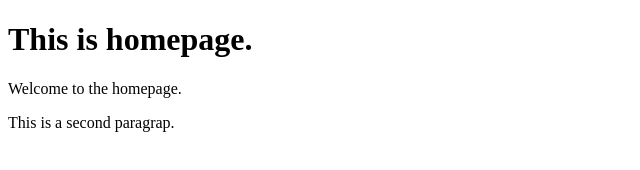
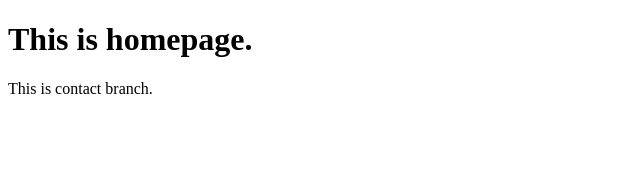
Before and after one commit to s07353044/project001, a plain HTML site: page index.html in a window 1280 px wide. Shown: the whole page, without its empty margins (0-640 px from the left). Drawn offline with Linux system fonts and the light colour scheme.

Commit message:
add a new line

```diff
--- a/index.html
+++ b/index.html
@@ -8,7 +8,6 @@
   </head>
   <body>
     <h1>This is homepage.</h1>
-    <p>Welcome to the homepage.</p>
-    <p>This is a second paragrap.</p>
+    <p>This is contact branch.</p>
   </body>
 </html>
```
